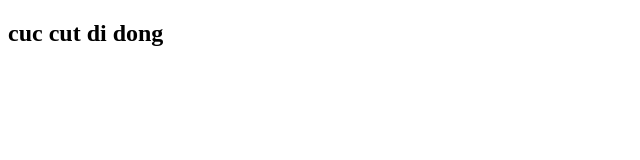
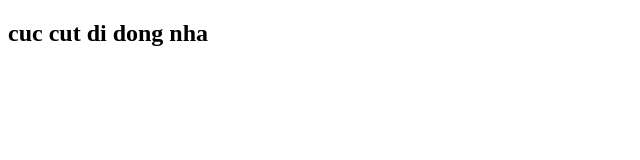
Before and after one commit to LuuHau99/test, a plain HTML site: page index.html in a window 1280 px wide. Shown: the full height of the page, 0-640 px from the left. Drawn offline with Linux system fonts and the light colour scheme.

Commit message:
them nha

```diff
--- a/index.html
+++ b/index.html
@@ -7,6 +7,6 @@
     <title>Document</title>
   </head>
   <body>
-    <h2>cuc cut di dong</h2>
+    <h2>cuc cut di dong nha</h2>
   </body>
 </html>
```
